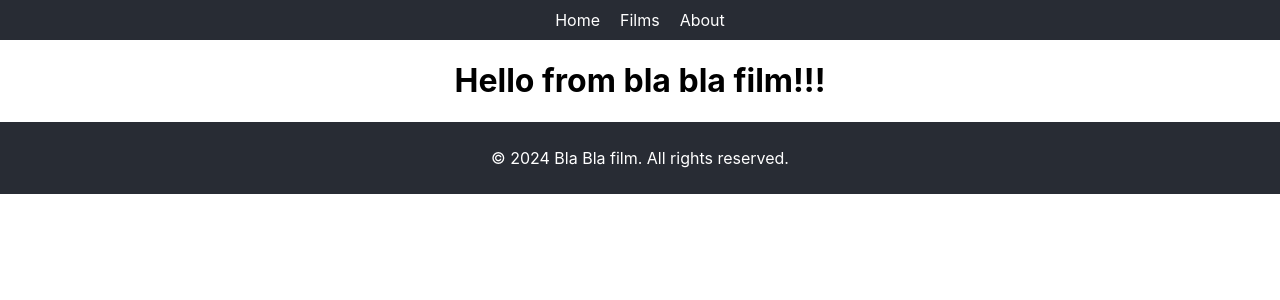
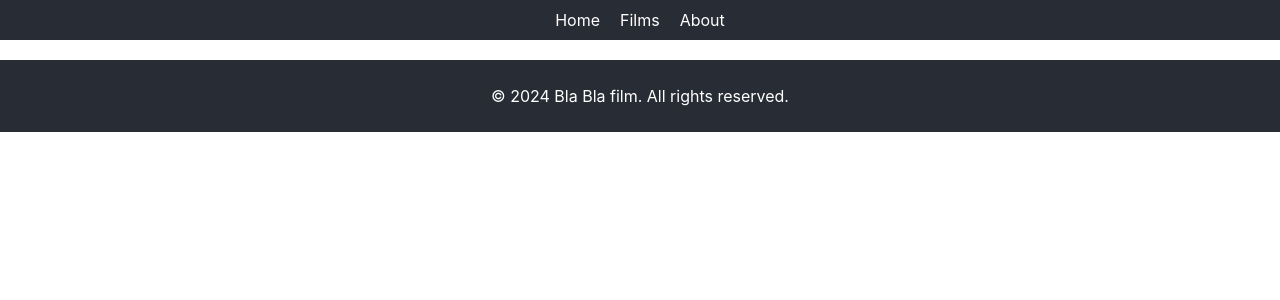
Before and after one commit to olehmyts/blablafilm, a React (Create React App) app: page / in a window 1280 px wide. Shown: the top 300 px of the page. Built offline with nearby package versions, Linux system fonts and the light colour scheme; no server answers.

Commit message:
Update routes.ts

```diff
--- a/src/router/routes.ts
+++ b/src/router/routes.ts
@@ -1,8 +1,8 @@
 class Routes{
-  public home = '/';
-  public about = '/about';
-  public films = '/films';
-  public viewFilm = '/films/:id';
+  public home = 'blablafilm/';
+  public about = 'blablafilm/about';
+  public films = 'blablafilm/films';
+  public viewFilm = 'blablafilm//films/:id';
 }
 
 export const routes = new Routes();
```
